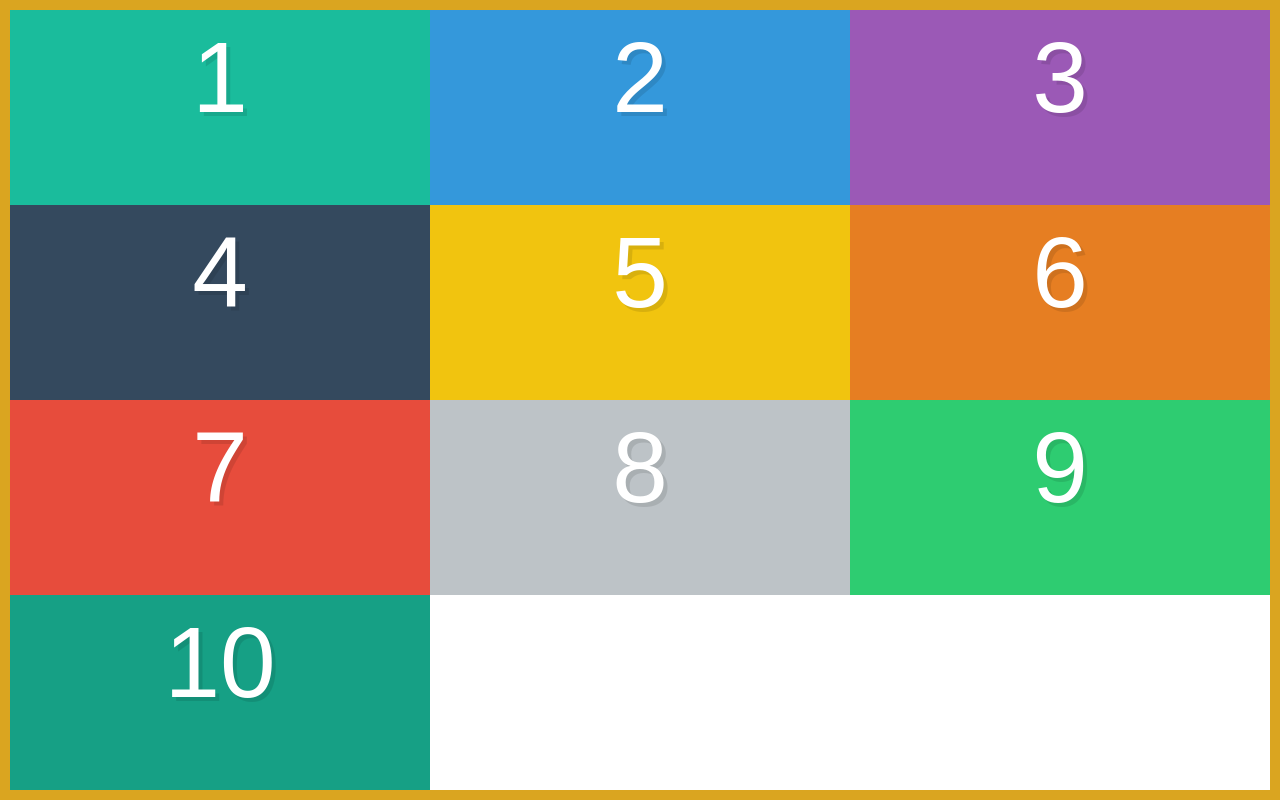
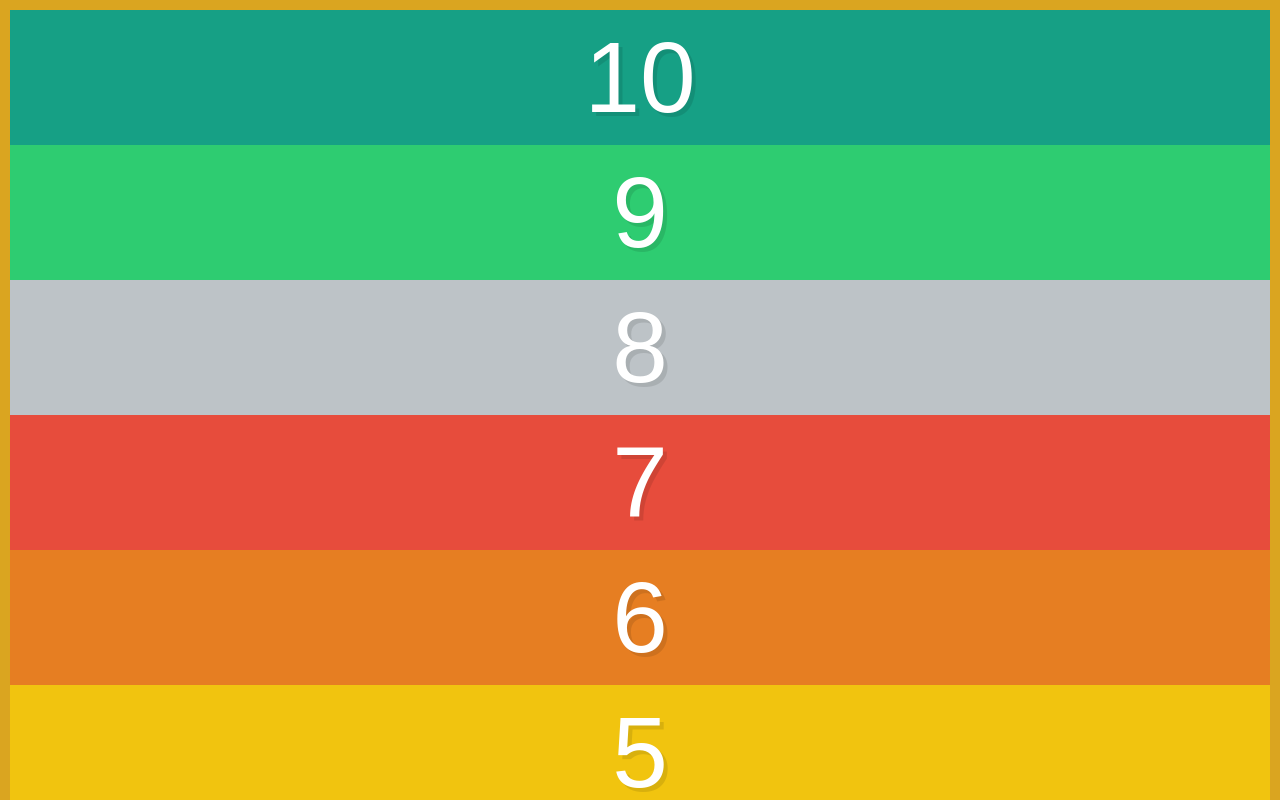
Before and after one commit to angelicaalbuquerque/what-the-flexbox_wes-bos, a plain HTML site: page 02-flex-direction/index.html in a window 1280 px wide. Shown: the top 800 px of the page. Drawn offline with Linux system fonts and the light colour scheme.

Commit message:
Working with Flexbox flex-direction

```diff
--- a/02-flex-direction/style.css
+++ b/02-flex-direction/style.css
@@ -202,9 +202,7 @@ input::-moz-focus-inner {
   display: flex;
   border: 10px solid goldenrod;
   min-height: 100vh;
-  flex-wrap: wrap;
+  /* flex-direction: row; */ /* This is the default */
+  /* flex-direction: column; */ /* This changes the axis start */
+  flex-direction: column-reverse;
 }
-
-.box {
-  width: 33.3333333%;
-}
```
